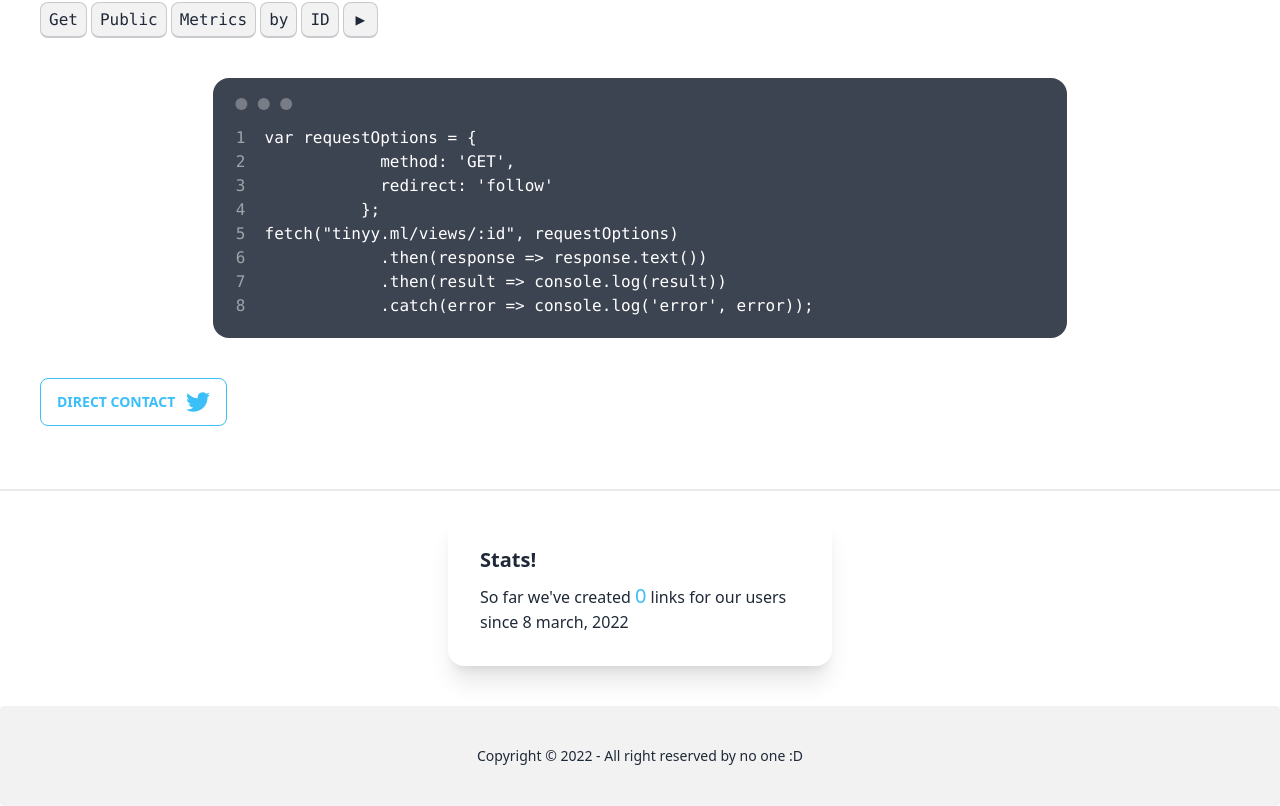
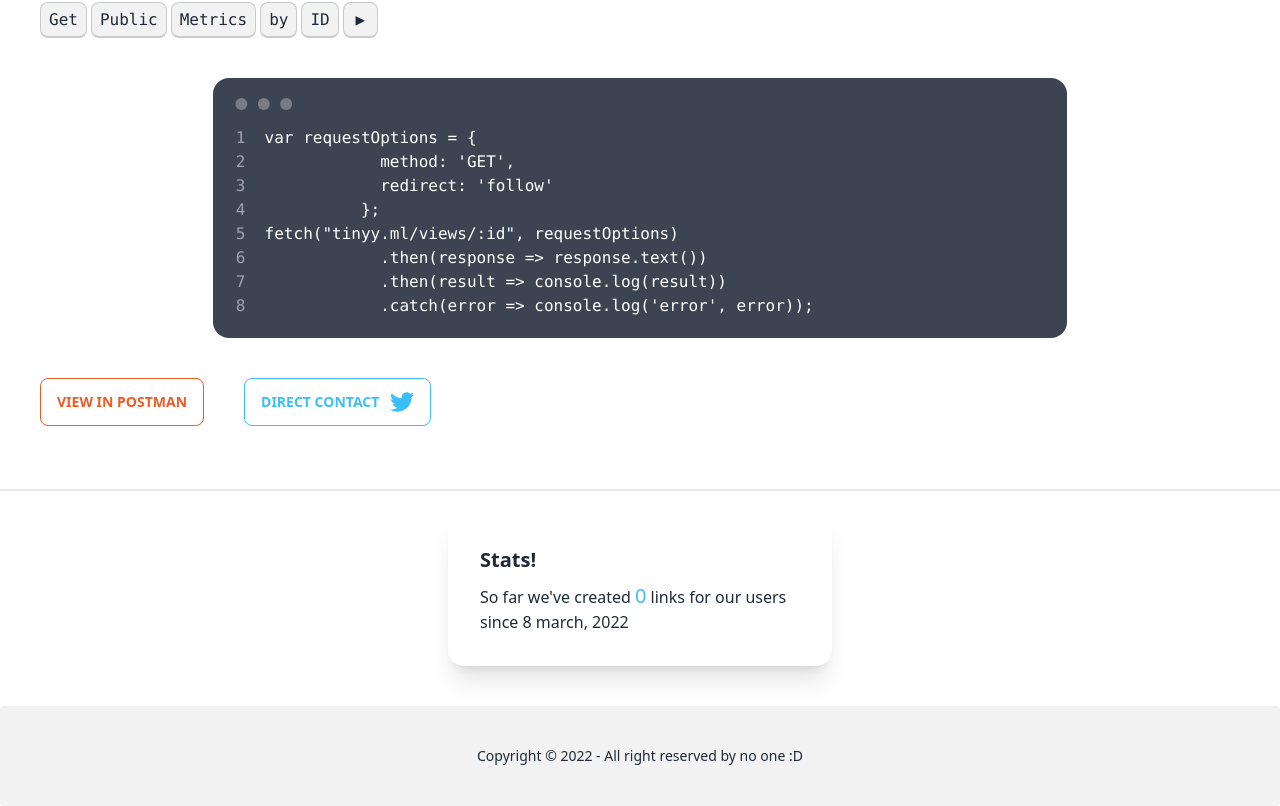
Before and after one commit to pratikpakhale/URL-Shortner-Web-API, a React (Create React App) app: page / in a window 1280 px wide. Shown: the part 2447-3253 px from the top of the page. Built offline with nearby package versions, Linux system fonts and the light colour scheme; no server answers.

Commit message:
added postman button

```diff
--- a/src/components/api-docs/ApiDocs.jsx
+++ b/src/components/api-docs/ApiDocs.jsx
@@ -60,8 +60,16 @@ function ApiDocs() {
       </div>
 
       <a
+        href={`https://www.postman.com/pakhalepratik/workspace/tinyy`}
+        className='twitter-dm-button btn btn-outline border-postman text-postman m-10 align-middle hover:bg-postman hover:text-white hover:border-postman'
+        target='_blank'
+        rel='noopener noreferrer'
+      >
+        View in Postman
+      </a>
+      <a
         href={`https://twitter.com/messages/compose?recipient_id=1132236270002851842&text=${TwitterDmText}`}
-        className='twitter-dm-button btn btn-outline btn-info m-10 align-middle'
+        className='twitter-dm-button btn btn-outline btn-info my-10 align-middle'
         target='_blank'
         rel='noopener noreferrer'
         data-screen-name='@_pratikpakhale'
--- a/tailwind.config.js
+++ b/tailwind.config.js
@@ -3,6 +3,7 @@ module.exports = {
   theme: {
     colors: {
       tinyy: '#3abff8',
+      postman: '#EF5B25',
     },
   },
   plugins: [require('daisyui')],
```
